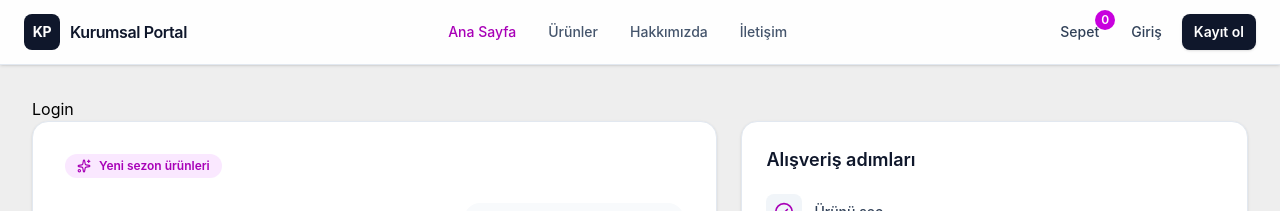
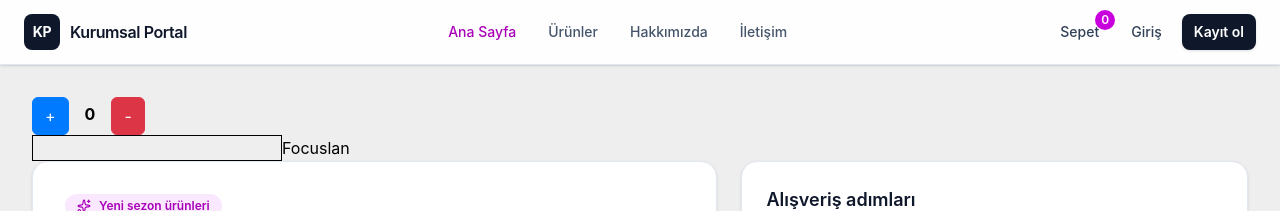
Before and after one commit to eminbasbayan/26-1-rb, a React (Vite) app: page / in a window 1280 px wide. Shown: the top 211 px of the page. Built offline with nearby package versions, Linux system fonts and the light colour scheme; no server answers.

Commit message:
useRef hook kullanımı

```diff
--- a/src/components/Counter.jsx
+++ b/src/components/Counter.jsx
@@ -1,19 +1,34 @@
+import { useRef, useState } from 'react';
 import Button from './UI/Button';
-import { arttir, azalt } from '../redux/counterSlice';
-import { useDispatch, useSelector } from 'react-redux';
 
 function Counter() {
-  /*   const [, setCount] = useState(0); */
-  const { count } = useSelector((state) => state.counter);
-  const dispatch = useDispatch();
+  const [count, setCount] = useState(0);
+  const countRef = useRef(0);
+  let newCount = 0;
+
+  console.log('Counter component re-render oldu!');
+
+  function arttir() {
+    /* setCount((prev) => prev + 1); */
+    countRef.current++;
+
+    newCount++;
+    console.log(countRef.current);
+    console.log('newCount: ', newCount);
+  }
+
+  function azalt() {
+    setCount((prev) => prev - 1);
+    /* countRef.current--; */
+  }
 
   return (
     <div className="counter">
-      <Button variant={'primary'} onClick={() => dispatch(arttir())}>
+      <Button variant={'primary'} onClick={arttir}>
         +
       </Button>
       <strong className="mx-4">{count}</strong>
-      <Button variant={'danger'} onClick={() => dispatch(azalt())}>
+      <Button variant={'danger'} onClick={azalt}>
         -
       </Button>
     </div>
--- /dev/null
+++ b/src/components/TextInputWithFocusButton.jsx
@@ -0,0 +1,18 @@
+import { useRef } from 'react';
+
+const TextInputWithFocusButton = () => {
+  const inputEl = useRef(null);
+
+  const onButtonClick = () => {
+    inputEl.current.focus();
+  };
+
+  return (
+    <div>
+      <input type="text" className="border" ref={inputEl} />
+      <button onClick={onButtonClick}>Focuslan</button>
+    </div>
+  );
+};
+
+export default TextInputWithFocusButton;
--- a/src/pages/HomePage.jsx
+++ b/src/pages/HomePage.jsx
@@ -11,6 +11,8 @@ import {
   useGetFeaturedProductsQuery,
   useLoginMutation,
 } from '../redux/apiSlice';
+import TextInputWithFocusButton from '../components/TextInputWithFocusButton';
+import Counter from '../components/Counter';
 
 const categoryLinks = ['Elektronik', 'Aksesuar', 'Erkek Giyim', 'Kadın Giyim'];
 
@@ -45,7 +47,11 @@ const HomePage = () => {
 
   return (
     <section className="mx-auto w-full max-w-7xl px-4 py-8 sm:px-6 lg:px-8">
-      <button onClick={handleLogin}>Login</button>
+
+      <Counter />
+
+      <TextInputWithFocusButton />
+      {/* <button onClick={handleLogin}>Login</button> */}
       <div className="grid gap-6 lg:grid-cols-[1.15fr_0.85fr]">
         <div className="rounded-2xl border border-slate-200 bg-white p-6 shadow-sm sm:p-8">
           <span className="inline-flex w-fit items-center gap-2 rounded-full bg-fuchsia-100 px-3 py-1 text-xs font-semibold text-fuchsia-700">
```
